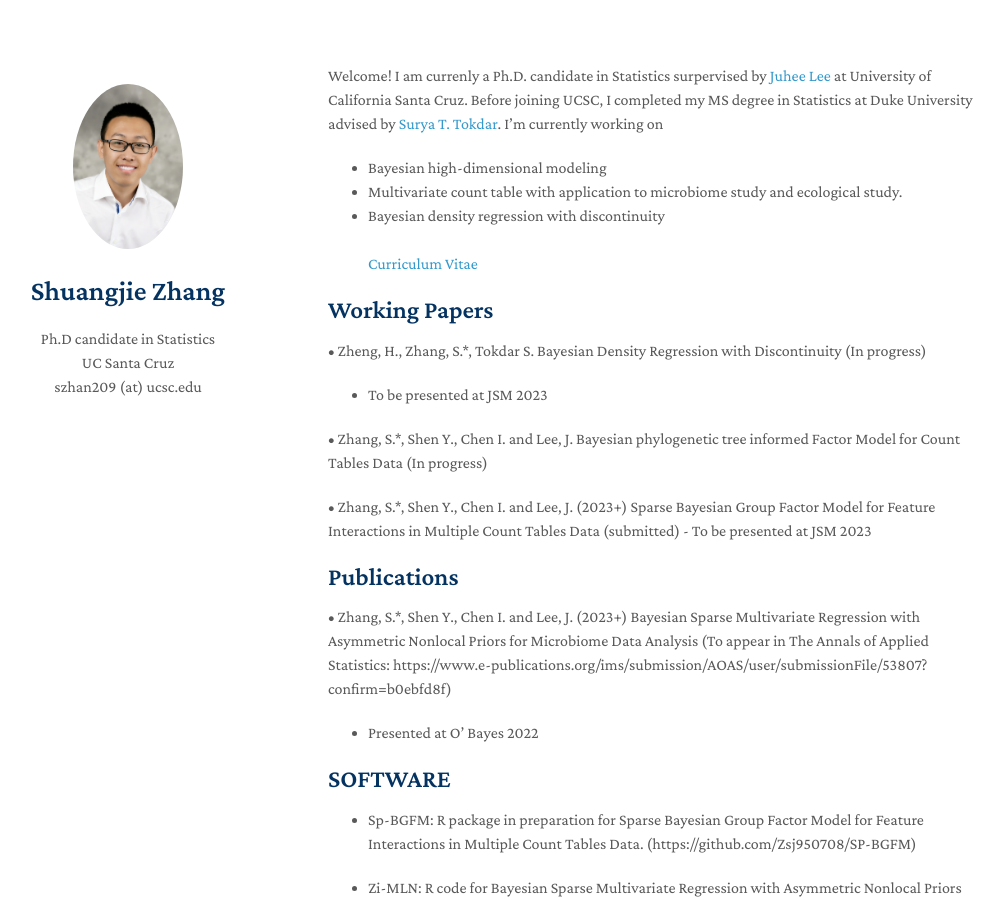
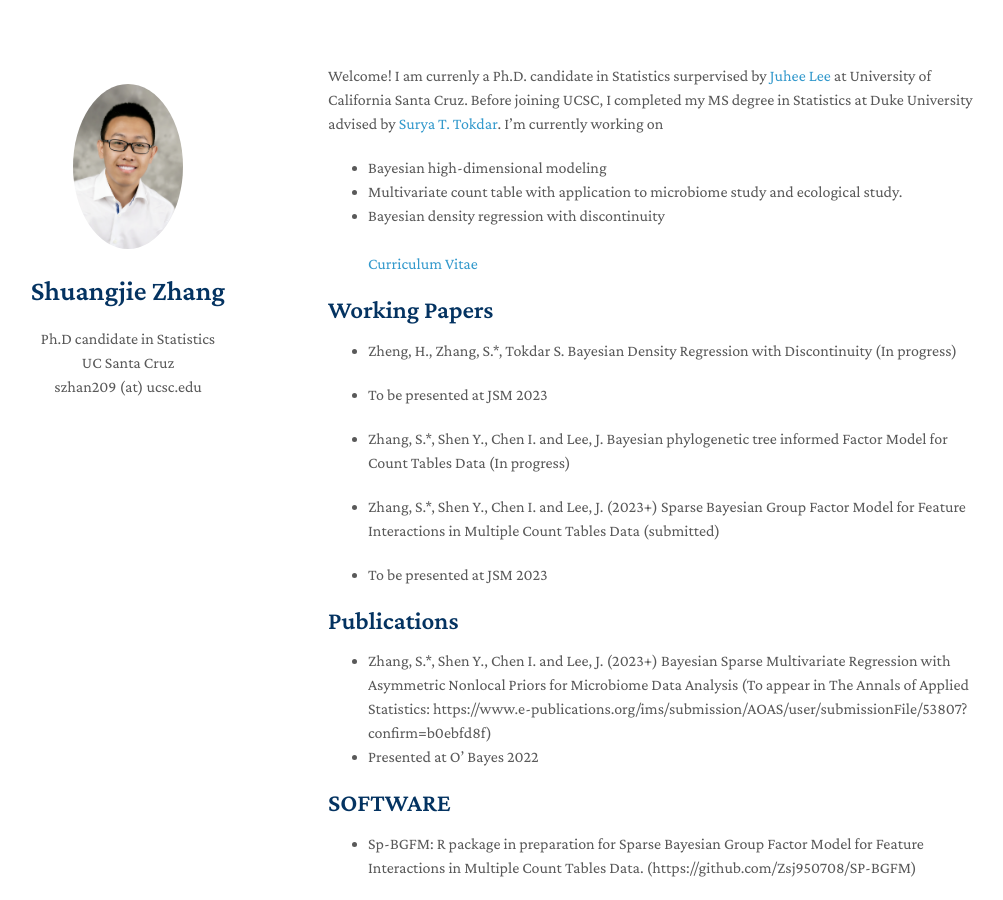
Before and after one commit to shuang-jie/shuang-jie.github.io, a Jekyll site: the page built from index.md, in a window 1280 px wide and 900 px high. Shown: the whole window, without its empty margins (142-1145 px from the left). Built offline with Jekyll 4.4.1, drawn with Linux system fonts in a browser that asks for light colours; nearby versions of some CDN libraries; a style sheet for code colours, icons or effects is not loaded.

```diff
--- a/index.md
+++ b/index.md
@@ -11,19 +11,21 @@ Welcome! I am currenly a Ph.D. candidate in Statistics surpervised by [Juhee Lee
 [Curriculum Vitae](https://github.com/Zsj950708/Zsj950708.github.io/blob/main/files/cv_1.pdf)
 
 ## Working Papers
-•	Zheng, H., Zhang, S.*, Tokdar S. Bayesian Density Regression with Discontinuity (In progress)
+* Zheng, H., Zhang, S.*, Tokdar S. Bayesian Density Regression with Discontinuity (In progress)
 
 - To be presented at JSM 2023
 
-•	Zhang, S.*, Shen Y., Chen I. and Lee, J. Bayesian phylogenetic tree informed Factor Model for Count Tables Data (In progress)
+* Zhang, S.*, Shen Y., Chen I. and Lee, J. Bayesian phylogenetic tree informed Factor Model for Count Tables Data (In progress)
 
-•	Zhang, S.*, Shen Y., Chen I. and Lee, J. (2023+) Sparse Bayesian Group Factor Model for Feature Interactions in Multiple Count Tables Data (submitted) - To be presented at JSM 2023
+* Zhang, S.*, Shen Y., Chen I. and Lee, J. (2023+) Sparse Bayesian Group Factor Model for Feature Interactions in Multiple Count Tables Data (submitted)
+
+- To be presented at JSM 2023
 
 
 
 ## Publications
 
-•	Zhang, S.*, Shen Y., Chen I. and Lee, J. (2023+) Bayesian Sparse Multivariate Regression with Asymmetric Nonlocal Priors for Microbiome Data Analysis (To appear in The Annals of Applied Statistics: https://www.e-publications.org/ims/submission/AOAS/user/submissionFile/53807?confirm=b0ebfd8f)
+* Zhang, S.*, Shen Y., Chen I. and Lee, J. (2023+) Bayesian Sparse Multivariate Regression with Asymmetric Nonlocal Priors for Microbiome Data Analysis (To appear in The Annals of Applied Statistics: https://www.e-publications.org/ims/submission/AOAS/user/submissionFile/53807?confirm=b0ebfd8f)
 - Presented at O’ Bayes 2022
 
 
```
